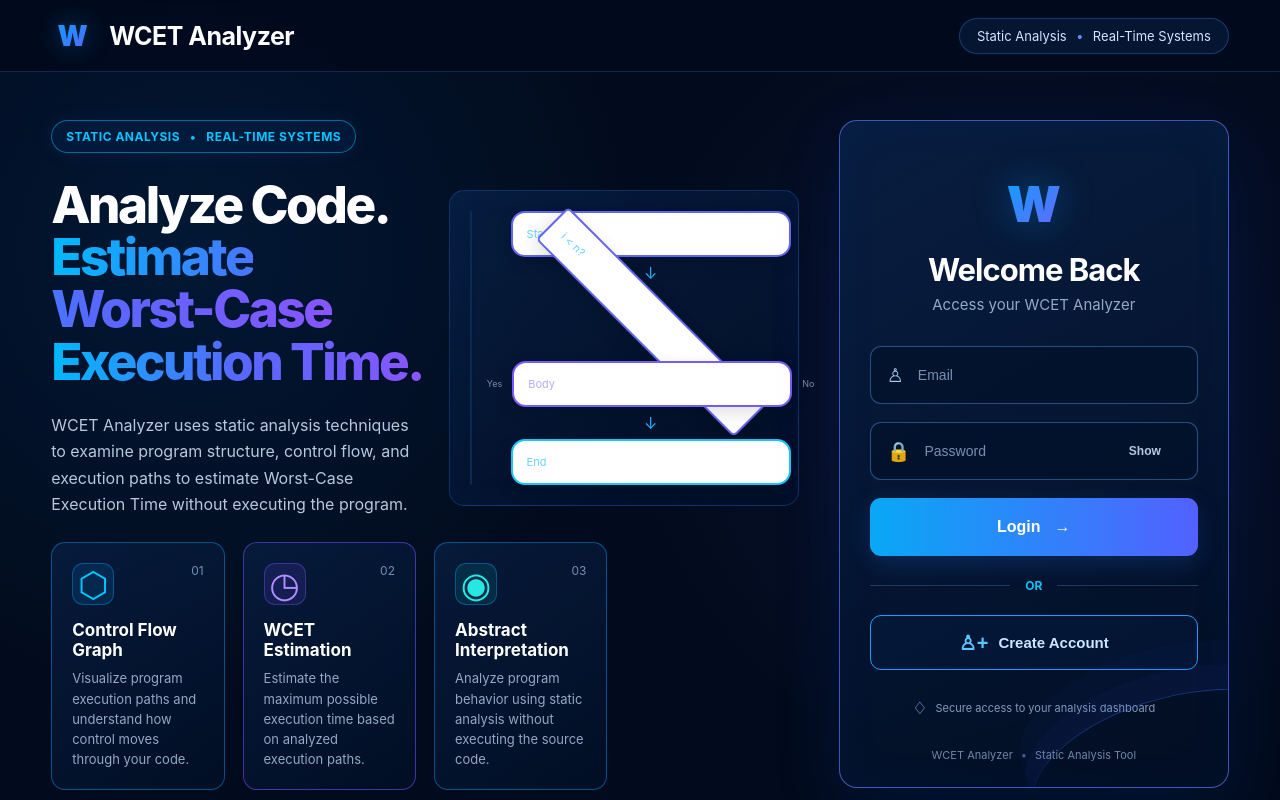
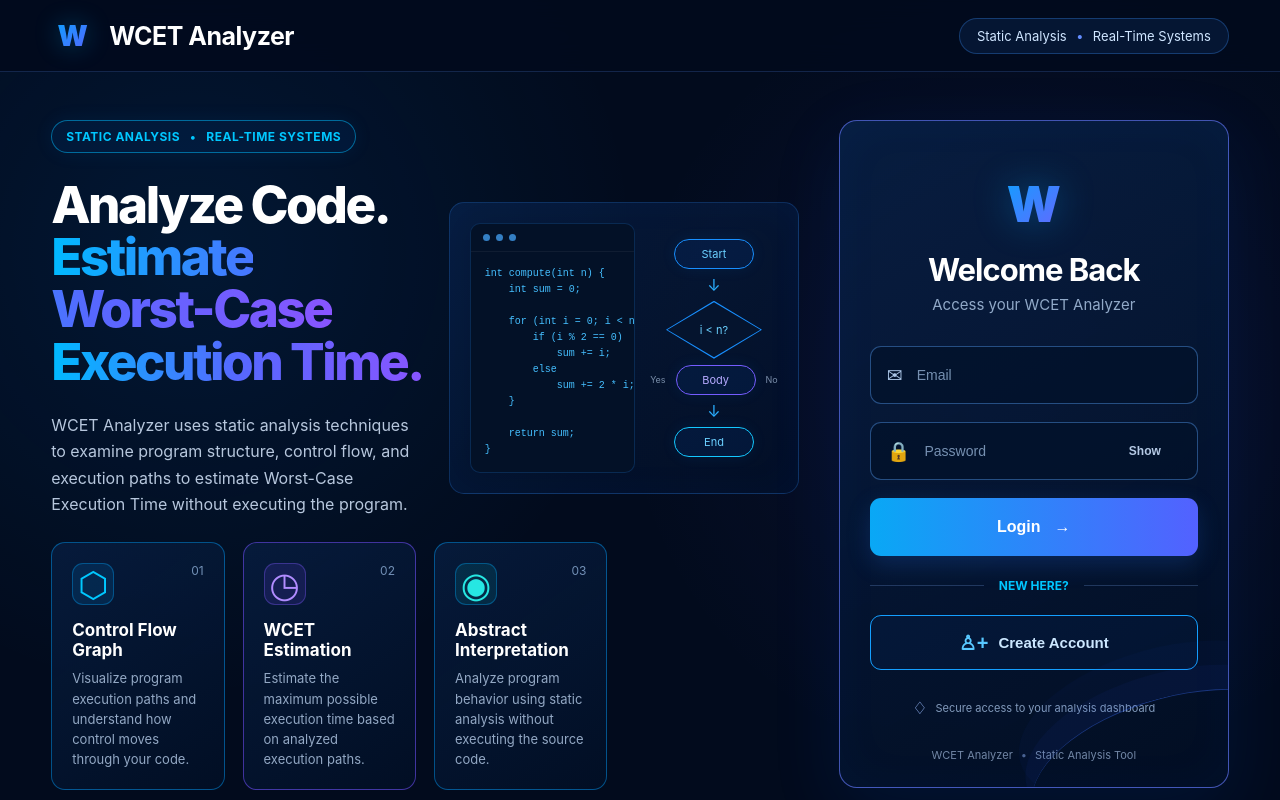
Before and after one commit to pratikshathawkar/-WCET-Analyzerr, a React (Vite) app: page / in a window 1280 px wide. Shown: the top 800 px of the page. Built offline with nearby package versions, Linux system fonts and the light colour scheme.

Commit message:
Update authentication and login dashboard

```diff
--- a/src/LoginDashboard.css
+++ b/src/LoginDashboard.css
@@ -328,86 +328,81 @@
   overflow: hidden;
 }
 
-
 /* CFG */
 
 .cfg-mini {
   display: flex;
-
   flex-direction: column;
-
   align-items: center;
-
   justify-content: center;
-
   gap: 6px;
 }
 
-.cfg-node {
+.mini-node {
   min-width: 80px;
-
   padding: 7px 12px;
-
   text-align: center;
-
-  border:
-    1px solid
-    #188fff;
-
+  border: 1px solid #188fff;
   border-radius: 18px;
-
   color: #6bd0ff;
-
-  background:
-    rgba(0, 107, 255, 0.08);
-
+  background: rgba(0, 107, 255, 0.08);
   font-size: 11px;
-
-  box-shadow:
-    0 0 15px
-    rgba(0, 140, 255, 0.08);
+  box-shadow: 0 0 15px rgba(0, 140, 255, 0.08);
 }
 
-.cfg-node.decision {
-  border-radius: 5px;
-
-  transform: rotate(45deg);
-
-  margin: 10px;
+/* Diamond: outer shape = border color, ::before = fill */
+.mini-node.decision {
+  position: relative;
+  width: 96px;
+  height: 58px;
+  min-width: 0;
+  padding: 0;
+  display: flex;
+  align-items: center;
+  justify-content: center;
+  border: none;
+  border-radius: 0;
+  box-shadow: none;
+  background: #188fff;
+  clip-path: polygon(50% 0, 100% 50%, 50% 100%, 0 50%);
 }
 
-.cfg-node.decision::first-line {
-  transform: rotate(-45deg);
+.mini-node.decision::before {
+  content: "";
+  position: absolute;
+  inset: 1.5px;
+  background: #05142e;
+  clip-path: polygon(50% 0, 100% 50%, 50% 100%, 0 50%);
 }
 
-.cfg-node.body {
+.mini-node.decision span {
+  position: relative;
+  z-index: 1;
+  color: #6bd0ff;
+  font-size: 11px;
+}
+
+.mini-node.body {
   border-color: #755cff;
-
   color: #b6aaff;
 }
 
-.cfg-node.end {
+.mini-node.end {
   border-color: #14c8ff;
 }
 
-.cfg-arrow {
+.mini-arrow {
   color: #2aaeff;
-
   font-size: 16px;
 }
 
-.cfg-branches {
+.mini-branches {
   display: flex;
-
   align-items: center;
-
   gap: 10px;
-
   font-size: 9px;
-
   color: #788ca8;
 }
-
 
 /* ANALYSIS LABELS */
 
--- a/src/LoginDashboard.jsx
+++ b/src/LoginDashboard.jsx
@@ -8,7 +8,11 @@ function LoginDashboard({ onLogin, onCreateAccount }) {
   const [showPassword, setShowPassword] = useState(false);
   const [loading, setLoading] = useState(false);
   const [errorMessage, setErrorMessage] = useState("");
+  const [isCreateAccount, setIsCreateAccount] = useState(false);
+  const [fullName, setFullName] = useState("");
+  const [confirmPassword, setConfirmPassword] = useState("");
 
+  // Login existing user
   const handleLogin = async (e) => {
     e.preventDefault();
     setErrorMessage("");
@@ -37,41 +41,40 @@ function LoginDashboard({ onLogin, onCreateAccount }) {
           },
           body: JSON.stringify({
             email: username.trim(),
-            password: password,
+            password,
           }),
         }
       );
 
       const data = await response.json().catch(() => ({}));
 
-      console.log("Login HTTP status:", response.status);
-      console.log("Login response:", data);
-
       if (!response.ok || data.success !== true) {
         setErrorMessage(
-          data.message || "Login failed. Check your email and password."
+          data.message ||
+            "Login failed. Check your email and password."
         );
         return;
       }
 
-      const user =
-        data.user || { email: username.trim() };
+      const user = data.user || {
+        email: username.trim(),
+      };
 
-      // Save the authenticated user.
       localStorage.setItem("wcetUser", JSON.stringify(user));
 
-      // Notify the parent component to open the analyzer.
       try {
         await onLogin(user);
       } catch (callbackError) {
         console.error("Login callback error:", callbackError);
         localStorage.removeItem("wcetUser");
+
         setErrorMessage(
           "Login succeeded, but the dashboard could not open. Please try again."
         );
       }
     } catch (error) {
       console.error("Login error:", error);
+
       setErrorMessage(
         "Unable to connect to WCET backend. Make sure the backend is running on port 8080."
       );
@@ -80,14 +83,96 @@ function LoginDashboard({ onLogin, onCreateAccount }) {
     }
   };
 
-  const handleCreateAccount = () => {
-    if (typeof onCreateAccount === "function") {
-      onCreateAccount();
-    } else {
+  // Create a new user account
+  const handleSignup = async (e) => {
+    e.preventDefault();
+    setErrorMessage("");
+
+    if (
+      !fullName.trim() ||
+      !username.trim() ||
+      !password ||
+      !confirmPassword
+    ) {
+      setErrorMessage("Please fill in all fields.");
+      return;
+    }
+
+    if (password.length < 8) {
       setErrorMessage(
-        "Create Account is not configured yet."
+        "Password must contain at least 8 characters."
       );
+      return;
     }
+
+    if (password !== confirmPassword) {
+      setErrorMessage("Passwords do not match.");
+      return;
+    }
+
+    setLoading(true);
+
+    try {
+      const response = await fetch(
+        "http://localhost:8080/api/signup",
+        {
+          method: "POST",
+          headers: {
+            "Content-Type": "application/json",
+          },
+          body: JSON.stringify({
+            name: fullName.trim(),
+            email: username.trim(),
+            password,
+          }),
+        }
+      );
+
+      const data = await response.json().catch(() => ({}));
+
+      if (!response.ok || data.success !== true) {
+        setErrorMessage(
+          data.message ||
+            "Account creation failed. Please try again."
+        );
+        return;
+      }
+
+      setIsCreateAccount(false);
+      setPassword("");
+      setConfirmPassword("");
+
+      setErrorMessage(
+        "Account created successfully! Please log in."
+      );
+    } catch (error) {
+      console.error("Signup error:", error);
+
+      setErrorMessage(
+        "Unable to connect to WCET backend. Make sure the backend is running on port 8080."
+      );
+    } finally {
+      setLoading(false);
+    }
+  };
+
+  // Toggle the registration form
+  const toggleCreateAccount = () => {
+    setIsCreateAccount((current) => {
+      const next = !current;
+
+      console.log(
+        "Create Account form:",
+        next ? "OPEN" : "CLOSED"
+      );
+
+      return next;
+    });
+
+    setErrorMessage("");
+    setPassword("");
+    setConfirmPassword("");
+    setShowPassword(false);
   };
 
   return (
@@ -152,21 +237,24 @@ function LoginDashboard({ onLogin, onCreateAccount }) {
     return sum;
 }`}</pre>
               </div>
+<div className="cfg-mini">
+  <div className="mini-node start">Start</div>
+  <div className="mini-arrow">↓</div>
 
-              <div className="cfg-mini">
-                <div className="cfg-node start">Start</div>
-                <div className="cfg-arrow">↓</div>
-                <div className="cfg-node decision">i &lt; n?</div>
+  <div className="mini-node decision">
+    <span>i &lt; n?</span>
+  </div>
 
-                <div className="cfg-branches">
-                  <span>Yes</span>
-                  <div className="cfg-node body">Body</div>
-                  <span>No</span>
-                </div>
+  <div className="mini-branches">
+    <span>Yes</span>
+    <div className="mini-node body">Body</div>
+    <span>No</span>
+  </div>
 
-                <div className="cfg-arrow">↓</div>
-                <div className="cfg-node end">End</div>
-              </div>
+  <div className="mini-arrow">↓</div>
+  <div className="mini-node end">End</div>
+</div>
+
 
               <div className="analysis-labels">
                 <div>
@@ -266,57 +354,105 @@ function LoginDashboard({ onLogin, onCreateAccount }) {
             <div className="why-flow">
               <div className="why-item">
                 <div className="why-icon">▣</div>
-                <span>Real-Time<br />Systems</span>
+                <span>
+                  Real-Time
+                  <br />
+                  Systems
+                </span>
               </div>
 
               <div className="why-arrow">→</div>
 
               <div className="why-item">
                 <div className="why-icon purple">◉</div>
-                <span>Timing<br />Constraints</span>
+                <span>
+                  Timing
+                  <br />
+                  Constraints
+                </span>
               </div>
 
               <div className="why-arrow">→</div>
 
               <div className="why-item">
                 <div className="why-icon">◷</div>
-                <span>WCET<br />Estimation</span>
+                <span>
+                  WCET
+                  <br />
+                  Estimation
+                </span>
               </div>
 
               <div className="why-arrow">→</div>
 
               <div className="why-item">
                 <div className="why-icon purple">✓</div>
-                <span>Predictable<br />Execution</span>
+                <span>
+                  Predictable
+                  <br />
+                  Execution
+                </span>
               </div>
             </div>
           </div>
         </section>
 
-        <section className="login-section">
+        {/* LOGIN AND CREATE ACCOUNT SECTION */}
+        <section className="login-section" id="login-section">
           <div className="login-card">
             <div className="login-logo">W</div>
 
-            <h2>Welcome Back</h2>
+            <h2>
+              {isCreateAccount ? "Create Account" : "Welcome Back"}
+            </h2>
+
             <p className="login-subtitle">
-              Access your WCET Analyzer
+              {isCreateAccount
+                ? "Register to access your WCET Analyzer"
+                : "Access your WCET Analyzer"}
             </p>
 
             {errorMessage && (
-              <div className="login-error" role="alert">
-                ⚠️ {errorMessage}
+              <div
+                className="login-error"
+                role="alert"
+                aria-live="polite"
+              >
+                {errorMessage}
               </div>
             )}
 
-            <form onSubmit={handleLogin}>
+            <form
+              onSubmit={isCreateAccount ? handleSignup : handleLogin}
+            >
+              {isCreateAccount && (
+                <div className="input-group">
+                  <label>
+                    <span className="input-icon">♙</span>
+                    <input
+                      type="text"
+                      placeholder="Full Name"
+                      value={fullName}
+                      onChange={(e) =>
+                        setFullName(e.target.value)
+                      }
+                      autoComplete="name"
+                      required
+                    />
+                  </label>
+                </div>
+              )}
+
               <div className="input-group">
                 <label>
-                  <span className="input-icon">♙</span>
+                  <span className="input-icon">✉</span>
                   <input
                     type="email"
                     placeholder="Email"
                     value={username}
-                    onChange={(e) => setUsername(e.target.value)}
+                    onChange={(e) =>
+                      setUsername(e.target.value)
+                    }
                     autoComplete="email"
                     required
                   />
@@ -330,44 +466,95 @@ function LoginDashboard({ onLogin, onCreateAccount }) {
                     type={showPassword ? "text" : "password"}
                     placeholder="Password"
                     value={password}
-                    onChange={(e) => setPassword(e.target.value)}
-                    autoComplete="current-password"
+                    onChange={(e) =>
+                      setPassword(e.target.value)
+                    }
+                    autoComplete={
+                      isCreateAccount
+                        ? "new-password"
+                        : "current-password"
+                    }
+                    minLength={isCreateAccount ? 8 : undefined}
                     required
                   />
 
                   <button
                     type="button"
                     className="show-password"
-                    onClick={() => setShowPassword((value) => !value)}
+                    onClick={() =>
+                      setShowPassword((value) => !value)
+                    }
+                    aria-label={
+                      showPassword ? "Hide password" : "Show password"
+                    }
                   >
                     {showPassword ? "Hide" : "Show"}
                   </button>
                 </label>
               </div>
 
+              {isCreateAccount && (
+                <div className="input-group">
+                  <label>
+                    <span className="input-icon">🔒</span>
+                    <input
+                      type="password"
+                      placeholder="Confirm Password"
+                      value={confirmPassword}
+                      onChange={(e) =>
+                        setConfirmPassword(e.target.value)
+                      }
+                      autoComplete="new-password"
+                      minLength={8}
+                      required
+                    />
+                  </label>
+                </div>
+              )}
+
               <button
                 type="submit"
                 className="login-button"
                 disabled={loading}
               >
-                <span>{loading ? "Logging in..." : "Login"}</span>
+                <span>
+                  {loading
+                    ? isCreateAccount
+                      ? "Creating Account..."
+                      : "Logging in..."
+                    : isCreateAccount
+                      ? "Create Account"
+                      : "Login"}
+                </span>
                 <span>→</span>
               </button>
             </form>
 
             <div className="or-divider">
               <span></span>
-              <b>OR</b>
+              <b>{isCreateAccount ? "OR" : "NEW HERE?"}</b>
               <span></span>
             </div>
 
             <button
               type="button"
               className="create-account-button"
-              onClick={handleCreateAccount}
+              onClick={() => {
+                toggleCreateAccount();
+
+                document
+                  .getElementById("login-section")
+                  ?.scrollIntoView({
+                    behavior: "smooth",
+                    block: "center",
+                  });
+              }}
+              disabled={loading}
             >
               <span className="create-icon">♙+</span>
-              <span>Create Account</span>
+              <span>
+                {isCreateAccount ? "Back to Login" : "Create Account"}
+              </span>
             </button>
 
             <div className="security-message">
```
Also changed, not shown: 2 other files (tests, documents, lock files or other folders).
